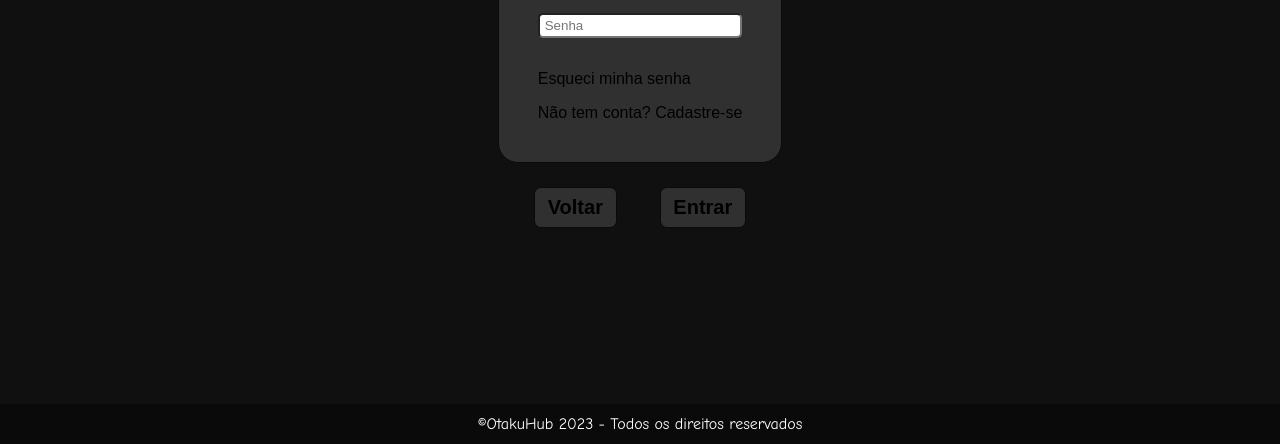
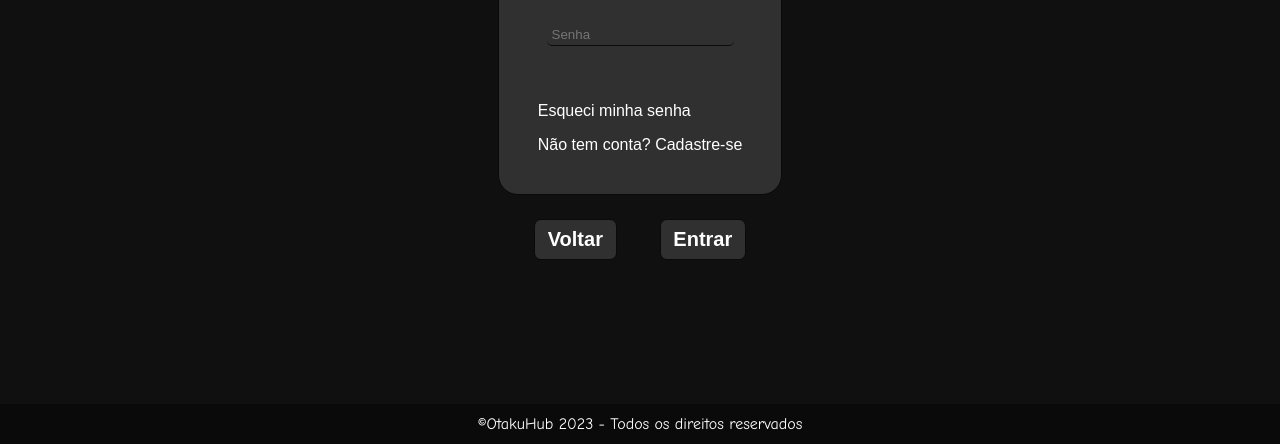
Before and after one commit to MatheusHenrique005/OtakuHub, a plain HTML site: page OtakuHub Site/login.html in a window 1280 px wide. Shown: the part 356-800 px from the top of the page. Drawn offline with Linux system fonts and the light colour scheme.

Commit message:
Pequenas alterações no login

```diff
--- a/OtakuHub Site/CSS/login.css
+++ b/OtakuHub Site/CSS/login.css
@@ -15,21 +15,38 @@
     border-radius: 20px;
     margin-bottom: 3vh;
     border: 1px solid  #0A0A0A;
+    color: white;
 }
 
 .card_login h2{
     margin-top: 0;
+    margin-bottom: 5vh;
 }
 
 .campos{
     display: flex;
     flex-direction: column;
+    justify-content: center;
+    align-items: center;
+    width: 100%;
 }
 
 .campos input{
-    margin-bottom: 2vh;
+    margin-bottom: 5vh;
+    border: none;
+    background-color: #303030;
+    border-bottom: 1px solid #0A0A0A;
     border-radius: 5px;
     padding: 3px 5px;
+}
+
+.campos input::selection, input:focus{
+    display: flex;
+    border: none;
+}
+
+.rodape_login{
+
 }
 
 .botoes{
@@ -42,6 +59,7 @@
     font-size: 20px ;
     background-color: #303030;
     border: 1px solid  #0A0A0A;
+    color: white;
 }
 
 .botoes button:not(:last-child){
```
